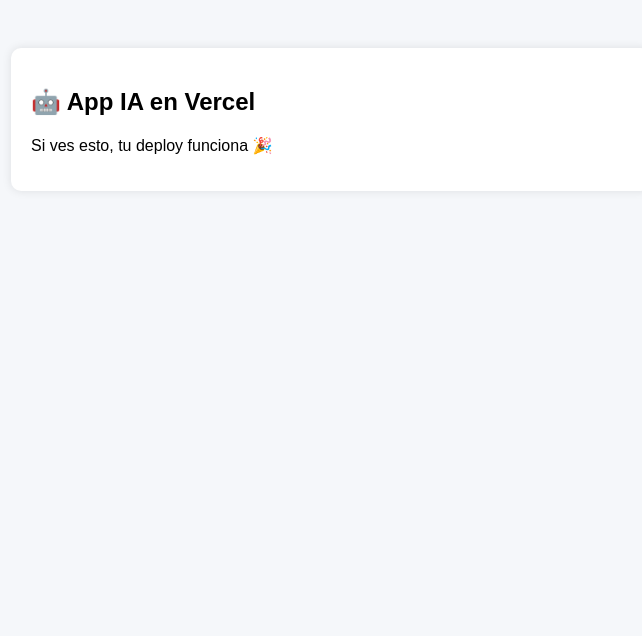
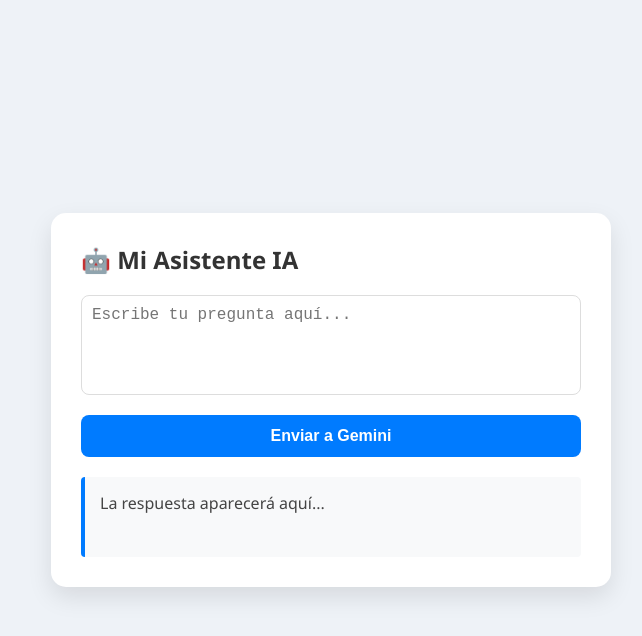
Before and after one commit to quincesalo13-ops/app-ia, a plain HTML site: page index.html in a window 1280 px wide. Shown: the whole page, without its empty margins (309-951 px from the left). Drawn offline with Linux system fonts and the light colour scheme.

Commit message:
Conectando Gemini al index

```diff
--- a/index.html
+++ b/index.html
@@ -2,40 +2,108 @@
 <html lang="es">
 <head>
   <meta charset="UTF-8" />
-  <title>App IA</title>
+  <meta name="viewport" content="width=device-width, initial-scale=1.0">
+  <title>Mi Chatbot Gemini</title>
   <style>
     body {
-      font-family: Arial, sans-serif;
-      background: #f5f7fa;
-      padding: 40px;
+      font-family: 'Segoe UI', Tahoma, Geneva, Verdana, sans-serif;
+      background: #eef2f7;
+      display: flex;
+      justify-content: center;
+      align-items: center;
+      height: 100vh;
+      margin: 0;
     }
     .box {
-      max-width: 600px;
-      margin: auto;
+      width: 90%;
+      max-width: 500px;
       background: white;
-      padding: 20px;
-      border-radius: 10px;
-      box-shadow: 0 0 10px rgba(0,0,0,0.1);
+      padding: 30px;
+      border-radius: 15px;
+      box-shadow: 0 10px 25px rgba(0,0,0,0.1);
     }
+    h2 { color: #333; margin-top: 0; }
     textarea {
       width: 100%;
-      height: 80px;
+      height: 100px;
+      padding: 10px;
+      border: 1px solid #ddd;
+      border-radius: 8px;
+      resize: none;
+      box-sizing: border-box;
+      font-size: 16px;
     }
     button {
-      margin-top: 10px;
-      padding: 10px 20px;
+      width: 100%;
+      margin-top: 15px;
+      padding: 12px;
+      background-color: #007bff;
+      color: white;
+      border: none;
+      border-radius: 8px;
+      cursor: pointer;
+      font-size: 16px;
+      font-weight: bold;
     }
+    button:hover { background-color: #0056b3; }
+    button:disabled { background-color: #ccc; }
     .respuesta {
       margin-top: 20px;
+      padding: 15px;
+      background: #f8f9fa;
+      border-left: 4px solid #007bff;
+      border-radius: 4px;
+      min-height: 50px;
       white-space: pre-wrap;
+      color: #444;
     }
   </style>
 </head>
 
 <body>
   <div class="box">
-    <h2>🤖 App IA en Vercel</h2>
-    <p>Si ves esto, tu deploy funciona 🎉</p>
+    <h2>🤖 Mi Asistente IA</h2>
+    <textarea id="userInput" placeholder="Escribe tu pregunta aquí..."></textarea>
+    <button id="sendBtn" onclick="preguntarIA()">Enviar a Gemini</button>
+    <div id="result" class="respuesta">La respuesta aparecerá aquí...</div>
   </div>
+
+  <script>
+    async function preguntarIA() {
+      const input = document.getElementById('userInput');
+      const btn = document.getElementById('sendBtn');
+      const resultDiv = document.getElementById('result');
+
+      const prompt = input.value.trim();
+      if (!prompt) return alert("Escribe algo primero");
+
+      // Bloquear botón y mostrar carga
+      btn.disabled = true;
+      btn.innerText = "Pensando...";
+      resultDiv.innerText = "Consultando a la mente digital...";
+
+      try {
+        const response = await fetch('/api/ask', {
+          method: 'POST',
+          headers: { 'Content-Type': 'application/json' },
+          body: JSON.stringify({ prompt: prompt })
+        });
+
+        const data = await response.json();
+
+        if (data.text) {
+          resultDiv.innerText = data.text;
+        } else {
+          resultDiv.innerText = "Error: " + (data.error || "No se recibió respuesta");
+        }
+      } catch (error) {
+        resultDiv.innerText = "Error crítico al conectar con la API.";
+        console.error(error);
+      } finally {
+        btn.disabled = false;
+        btn.innerText = "Enviar a Gemini";
+      }
+    }
+  </script>
 </body>
 </html>
```
Also changed, not shown: api/ask.js (added, +44 -0 lines), 1 other file.
